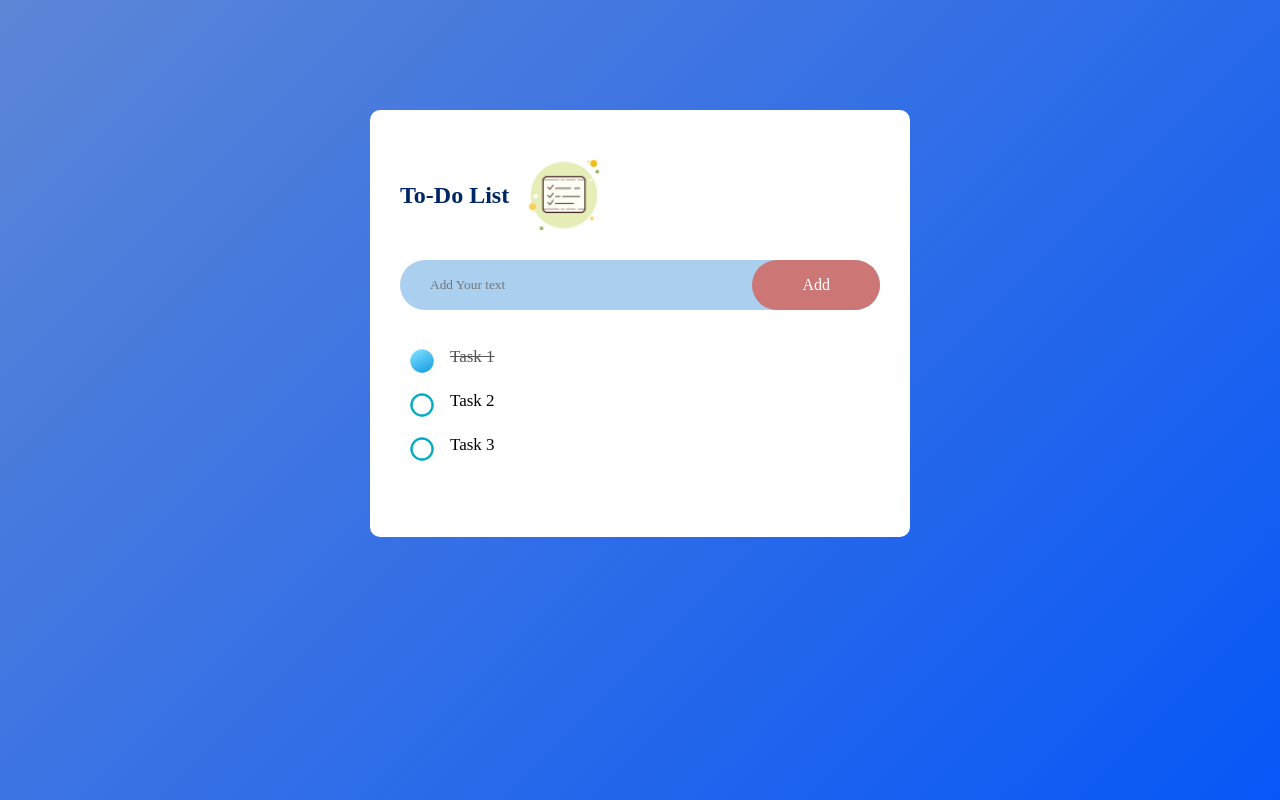
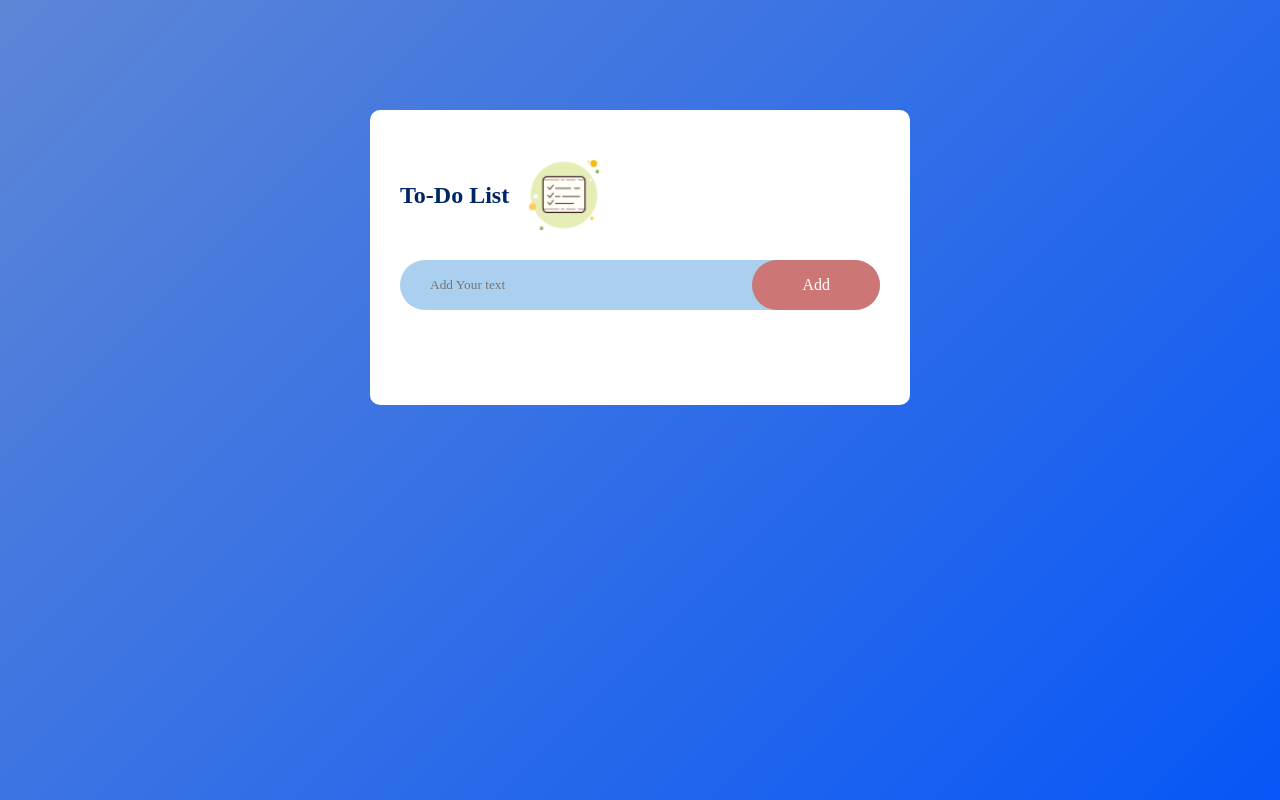
Before and after one commit to Devanshhi/To-Do-List-, a plain HTML site: page index.html in a window 1280 px wide. Drawn offline with Linux system fonts and the light colour scheme.

Commit message:
remove some thing

```diff
--- a/index.html
+++ b/index.html
@@ -19,11 +19,6 @@
                 <li>Task 2</li>
                 <li>Task 3</li>--->
             </ul>
-            <ul id="list-container">
-                 <li class="checked">Task 1</li>
-                 <li>Task 2</li>
-                 <li>Task 3</li>
-             </ul>
 
         </div>
     </div>
```
